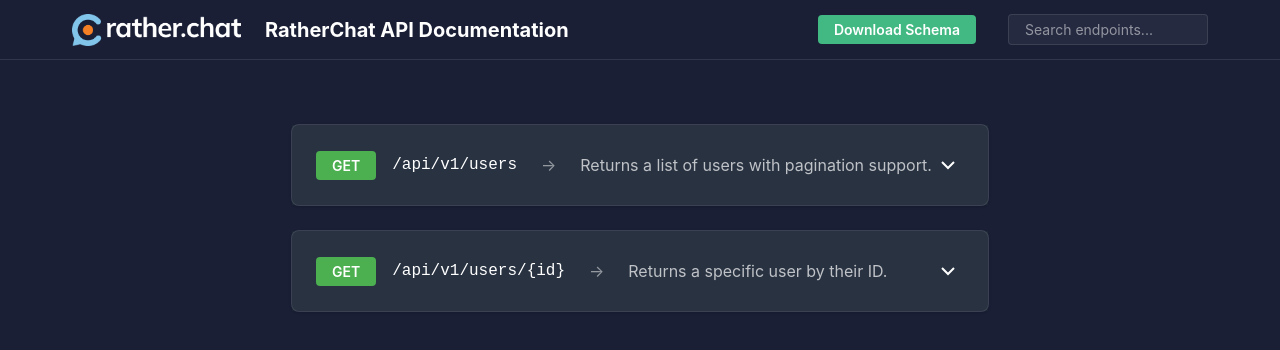
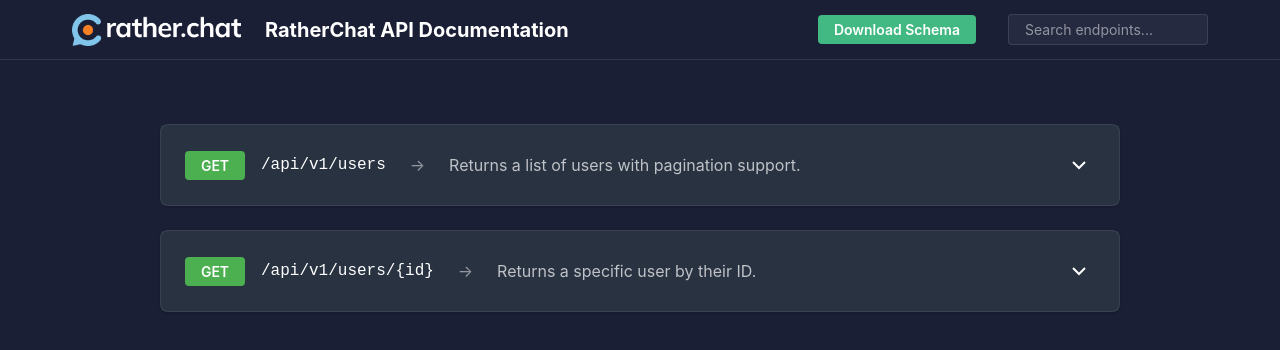
Before and after one commit to JDRatherChat/14_rc_swag, a Vue app in the folder api-docs/: page / in a window 1280 px wide. Shown: the top 350 px of the page. Built offline with nearby package versions, Linux system fonts and the light colour scheme.

Commit message:
Master 1.0

```diff
--- a/api-docs/src/components/layout/AppMain/AppMain.vue
+++ b/api-docs/src/components/layout/AppMain/AppMain.vue
@@ -200,16 +200,17 @@ defineExpose({
   min-height: calc(100vh - $header-height);
   background-color: $background-color;
   overflow-y: auto;
+  display: flex;
+  justify-content: center;
 }
 
 .container {
   padding: $spacing-xl;
-  max-width: $container-max-width;
-  margin: 0 auto;
   display: flex;
   flex-direction: column;
   gap: $spacing-lg;
   padding-left: calc($spacing-xl + 32px + #{$spacing-sm}); /* Add logo width to padding */
+  width: 80vw;
 }
 
 .endpoint {
```
